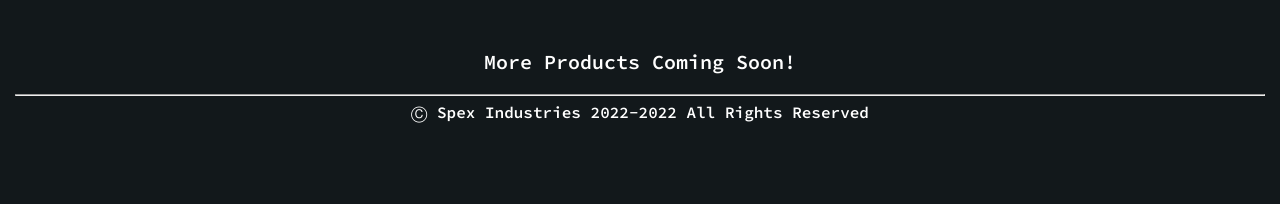
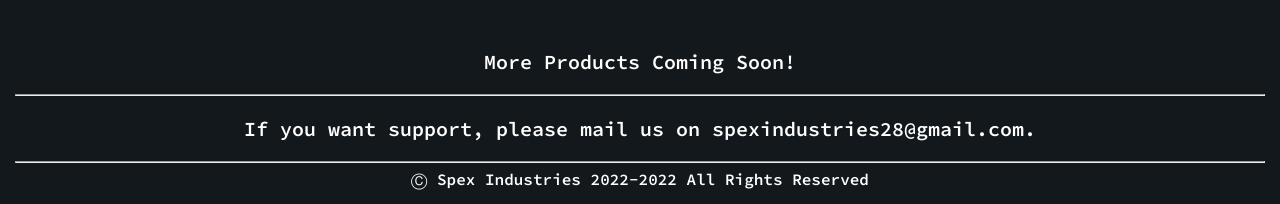
Before and after one commit to SpotStudies/Spex-Industries-Website, a plain HTML site: page index.html in a window 1280 px wide. Shown: the part 1184-1388 px from the top of the page. Before the commit the page ends 1321 px from the top, so only its background shows below. Drawn offline with Linux system fonts and the light colour scheme.

Commit message:
Almost forgot to commit 😅

```diff
--- a/index.html
+++ b/index.html
@@ -50,6 +50,12 @@
 
             <hr>
 
+            <!--For Support! 🏤-->
+            <!--To do: Add a nice background and a nice system for support!-->
+            <p class="subheader">If you want support, please mail us on <b>spexindustries28@gmail.com</b>.</p>
+
+            <hr>
+
             <footer id="foot">Ⓒ Spex Industries 2022-2022 All Rights Reserved</footer>
     </body>
 </html>
```
Also changed, not shown: 1 other file.
